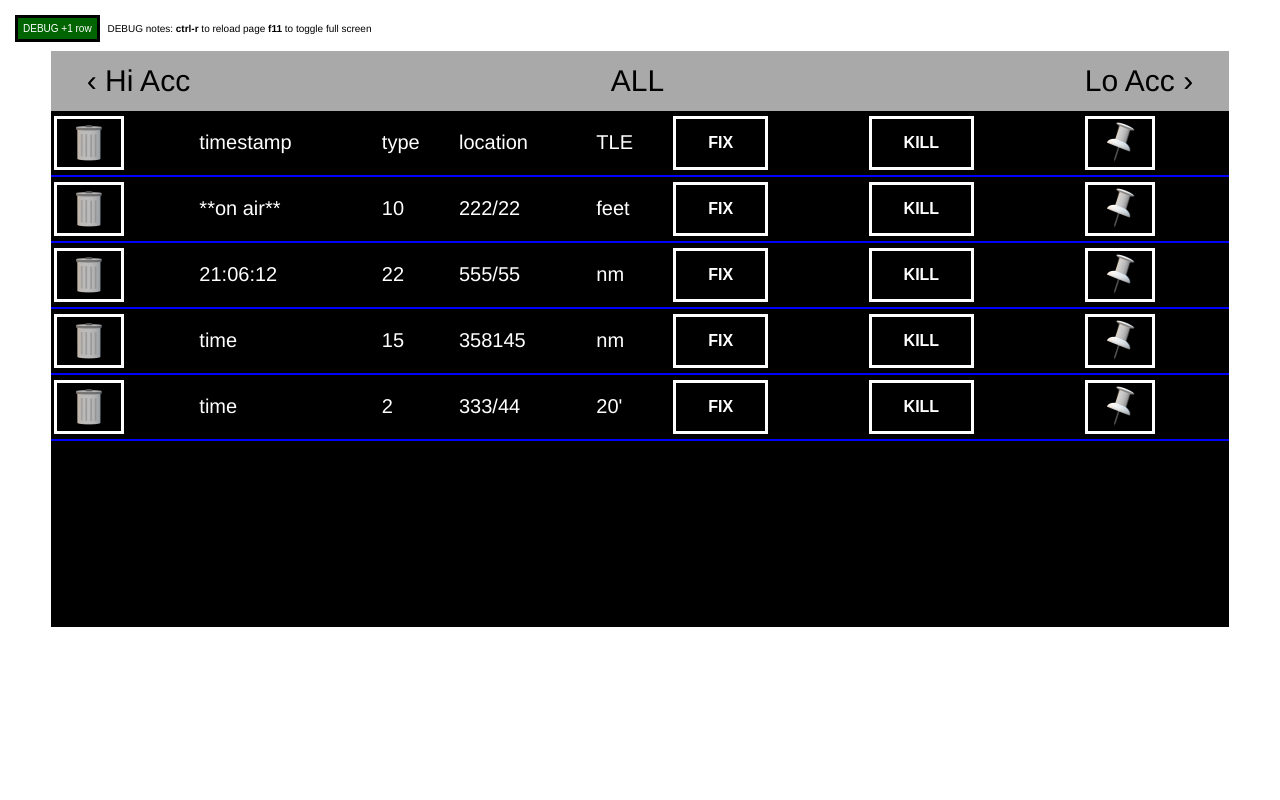
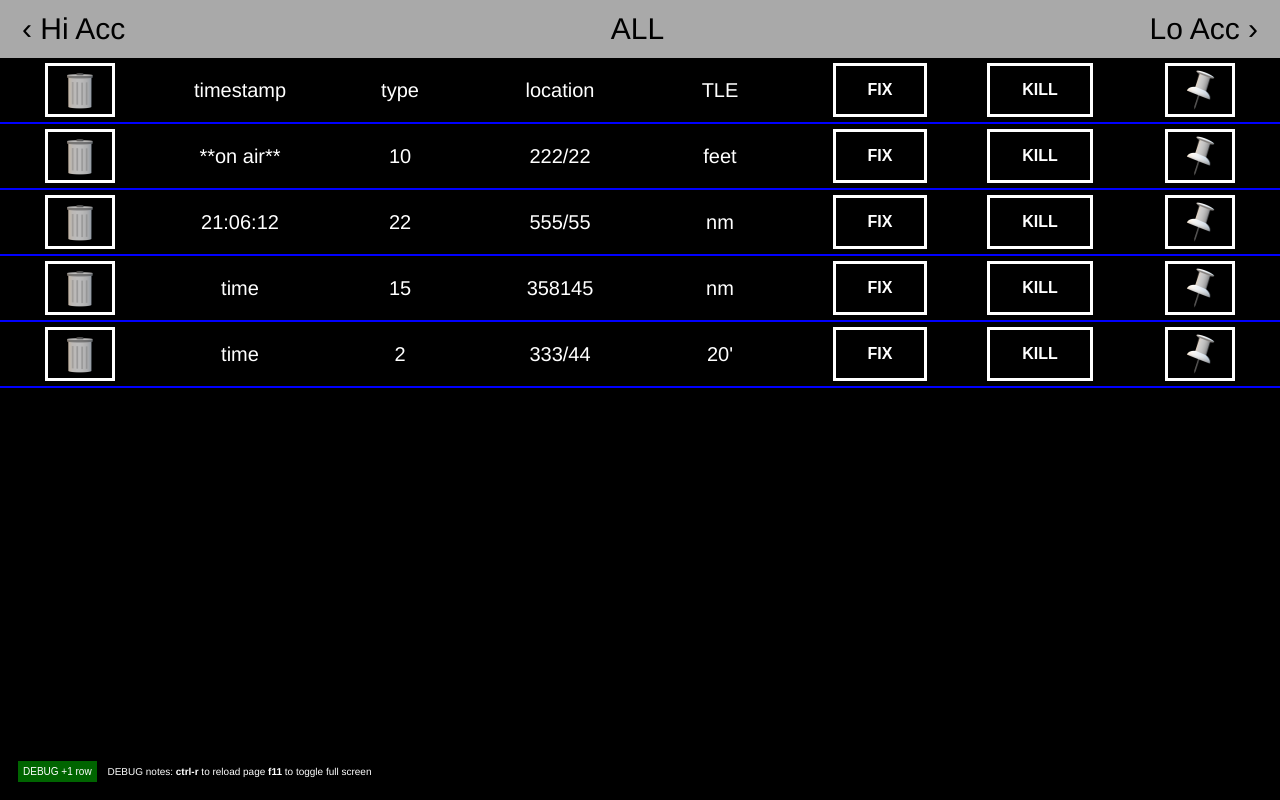
Before and after one commit to rmstock/ProjectFOX, a plain HTML site: page index.html in a window 1280 px wide. Drawn offline with Linux system fonts and the light colour scheme; a web font is replaced by a local one.

Commit message:
A bunch of edits to the CSS
Just made it full screen, no need for a border or try and guess the size
of the screen

spaced out the cols of the table
got rid of the scroll bar, just need to make it so we can touch/swipe
scroll

```diff
--- a/css/prototype.css
+++ b/css/prototype.css
@@ -3,8 +3,8 @@
 /*******************************************************************************
 * CSS Table of Contents
 * 1. Imports
-* 2. General & Mobile Style Control
-* 3. Tablet/Laptop Style Control
+* 2. General Style Control
+* 3. Special Style Control
 *******************************************************************************/
 
 /*******************************************************************************
@@ -20,51 +20,48 @@
 * we want. Color control, text size control, box shape, column flow, etc.
 *******************************************************************************/
 
-/* Use helvetica,
-   if not available, use arial,
-   if not available, use default sans serif font */
 body {
+    /* Use helvetica, else use arial, else use default sans serif */
     font-family: helvetica, arial, sans-serif;
     font-size: 20px;
+    /* remove any margin or padding from body */
     margin: 0;
-    /* remove any margin or padding from body */
     padding: 0;
-    background-color: white;
+    background-color: black;
 }
 
-/*This gives the black background, and a margin to replicate a tablet*/
 #wrapper {
-    height: 6in;
+    /* flex to fill available space */
     display: flex;
     flex-flow: column;
-    background-color: black;
-    margin-left: 4vw;
-    margin-right: 4vw;
-    margin-bottom: 4vw;
-    margin-top: 4vw;
+    margin: 0;
 }
 
-/* This is the gray menu bar across the screen with
-   a little extra gray on top and bottom of text area.*/
 #navigation {
     background-color: darkgray;
+    /* flex to fill available space */
     display: flex;
     flex-direction: row;
     flex-wrap: nowrap;
+    /* don't put any bullets or numbers in front of the list items */
     list-style: none;
-    padding-left: 10px;
-    padding-right: 10px;
-    padding-bottom: 1vw;
-    padding-top: 1vw;
-
+    padding: 10px;
+    /* sticky menu bar properties */
+    width: 100%;
+    position: fixed;
 }
 
 #navigation ul li {
-    padding-right: 2vw;
-    padding-left: 2vw;
-    color: black;
+    font-size: 30px;
+    padding-right: 10px;
+    padding-left: 10px;
+    /* justify-content: space-between was pushing everything too far right */
+    margin-right: 20px;
     display: flex;
-    font-size: 3vw;
+    /* invisible border so on hover everything stays the same size */
+    border-color: darkgray;
+    border-style: solid;
+    border-width: 2px;
 }
 
 #navigation ul {
@@ -76,27 +73,38 @@ body {
 }
 
 #navigation li:hover {
-    background-color: white;
-    color: crimson;
+    border-color: blue;
 }
 
-/* Table is where all the tracks are listed */
+/* table is where all the tracks are listed */
 table {
     width: 100%;
     border-collapse: collapse;
+    /* shift down the body to account for the fixed menu bar */
+    margin-top: 58px;
+    table-layout: fixed;
 }
 
-/* Table Row gets a line to divide it from other rows */
+/* table row gets a line to divide it from other rows */
 tr {
     border-bottom: 2px solid;
     border-bottom-color: blue;
+    /* white text default, javascript for color changes*/
     color: white;
-    /* white text default, javascript for color changes*/
+}
+td {
+    /* the trash can was far left and the pin wasn't far right
+    this'll make it look better I think, any objections? -charles */
+    text-align: center;
 }
 
 #scrollbar {
-    overflow-y: scroll;
     display: flex;
+}
+
+::-webkit-scrollbar {
+  -webkit-appearance: none;
+  width: 0px;
 }
 
 button {
@@ -150,23 +158,14 @@ button:hover {
     background-color: darkgreen;
 }
 
-#DEBUG_DIV {
-    position: absolute;
-    left: 10px;
-    top: 10px;
-    font-size: 10px;
-}
-
 /*******************************************************************************
-* 3. Large Screen Styles - CSS specific to look great on a laptop/ large tablet
+* 3. Special Styles - CSS that won't be in production
 *******************************************************************************/
 
-/*this is css pixels, not device pixels */
-@media screen and (min-width: 760px) {
-    #navigation ul li {
-        padding-right: 2vw;
-        color: black;
-        display: flex;
-        font-size: 1.5em;
-    }
+#DEBUG_DIV {
+    position: fixed;
+    left: 10px;
+    bottom: 10px;
+    font-size: 10px;
+    color: white;
 }
```
